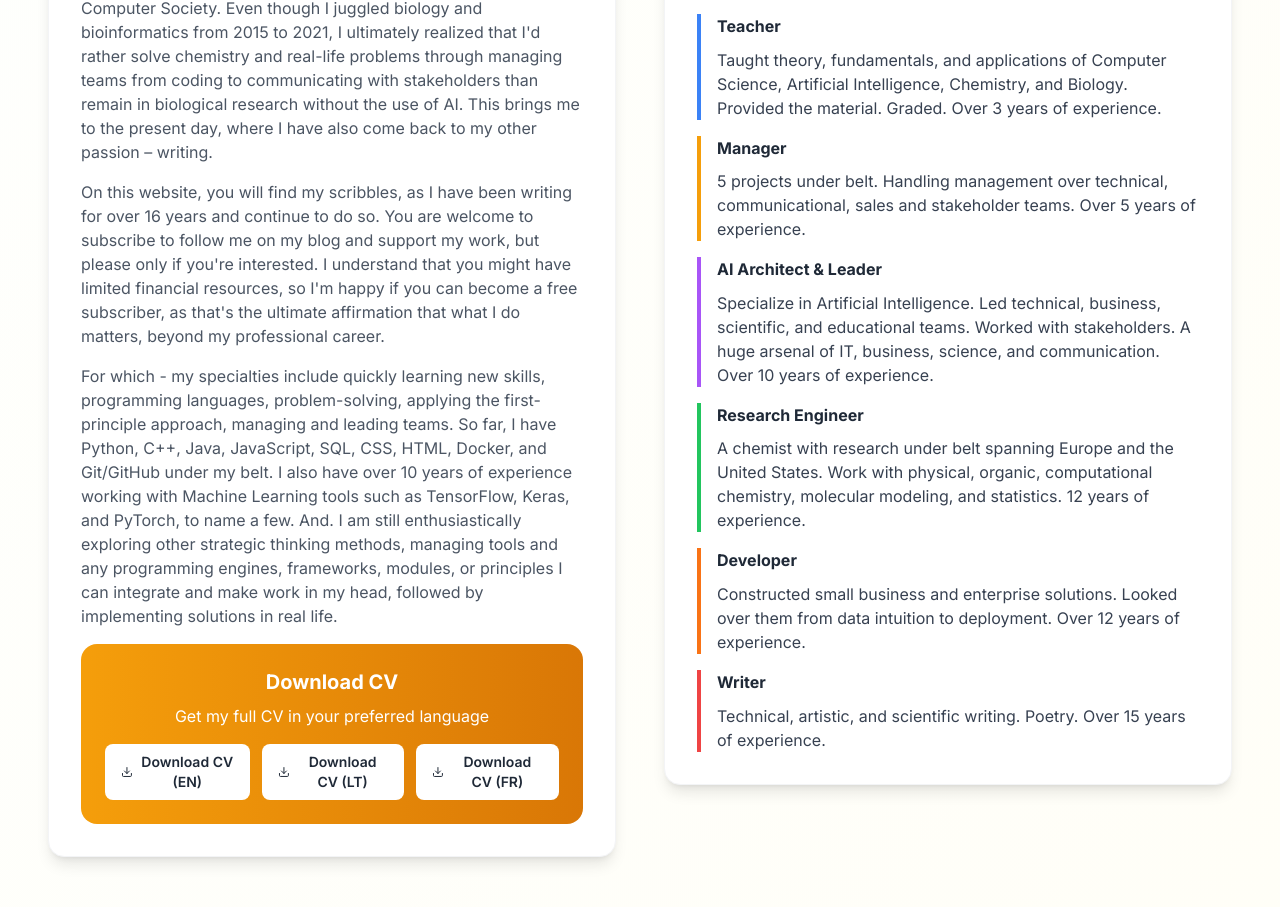
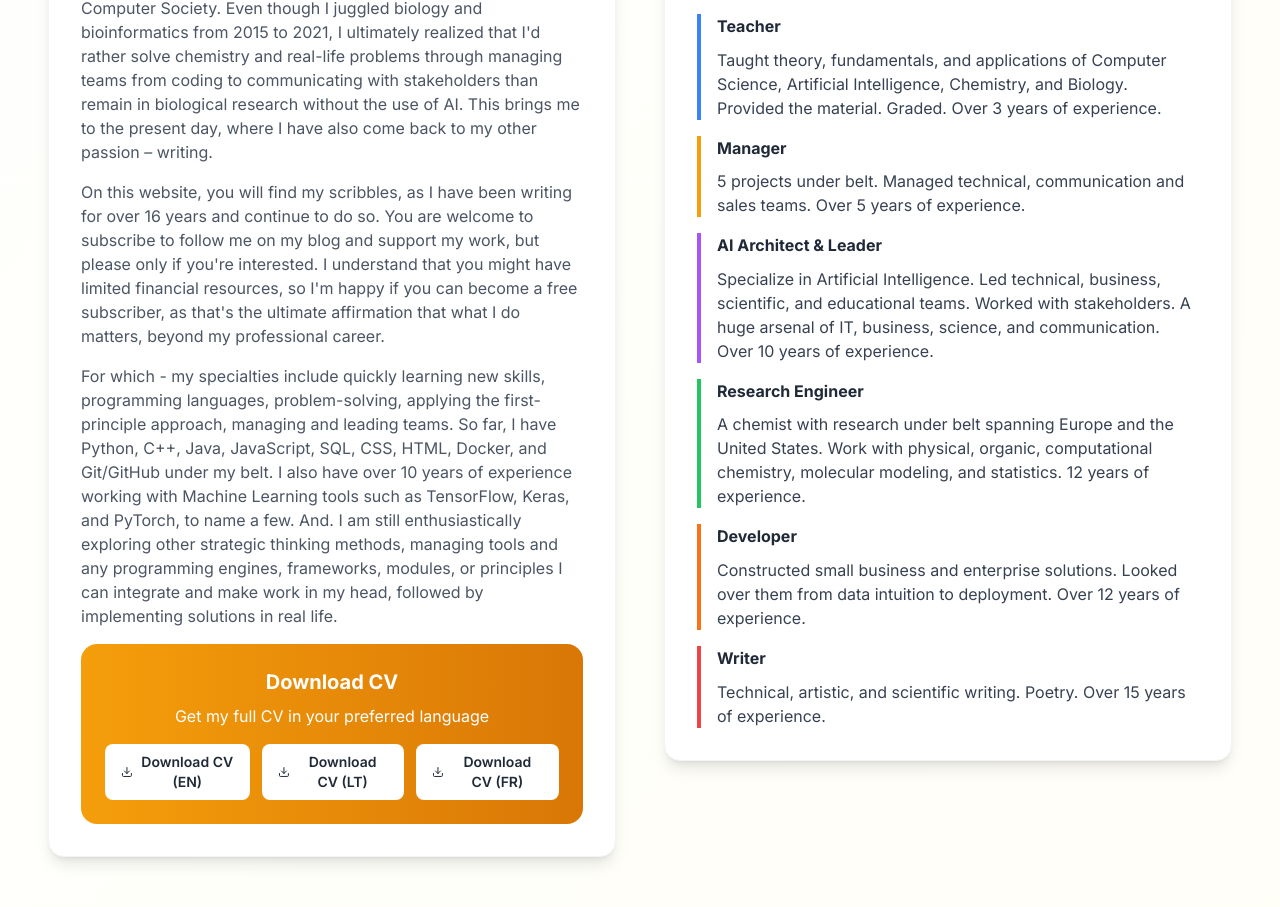
Before and after one commit to aurimas13/aurimas-frontend, a React (Vite) app: page / in a window 1280 px wide. Shown: the part 1601-2508 px from the top of the page. Built offline with nearby package versions, Linux system fonts and the light colour scheme; no server answers.

Commit message:
Simplify manager description text across EN/LT/FR
Co-Authored-By: Claude Opus 4.6 <noreply@anthropic.com>

```diff
--- a/src/components/About.tsx
+++ b/src/components/About.tsx
@@ -191,10 +191,10 @@ export const About: React.FC = () => {
                   </h4>
                   <p className="text-gray-700 mt-2 text-sm sm:text-base">
                     {currentLanguage === 'lt' ?
-                      '5 projektai. Techninių, komunikacijos, pardavimo ir suinteresuotųjų šalių komandų valdymas. Daugiau nei 5 metų patirtis.' :
+                      '5 projektai. Vadovavau techninėms, komunikacijos ir pardavimo komandoms. Daugiau nei 5 metų patirtis.' :
                      currentLanguage === 'fr' ?
-                      '5 projets à son actif. Gestion des équipes techniques, communicationnelles, commerciales et des parties prenantes. Plus de 5 ans d\'expérience.' :
-                      '5 projects under belt. Handling management over technical, communicational, sales and stakeholder teams. Over 5 years of experience.'}
+                      '5 projets à son actif. Gestion des équipes techniques, de communication et commerciales. Plus de 5 ans d\'expérience.' :
+                      '5 projects under belt. Managed technical, communication and sales teams. Over 5 years of experience.'}
                   </p>
                 </div>
                 {/* AI Architect & Leader */}
```
